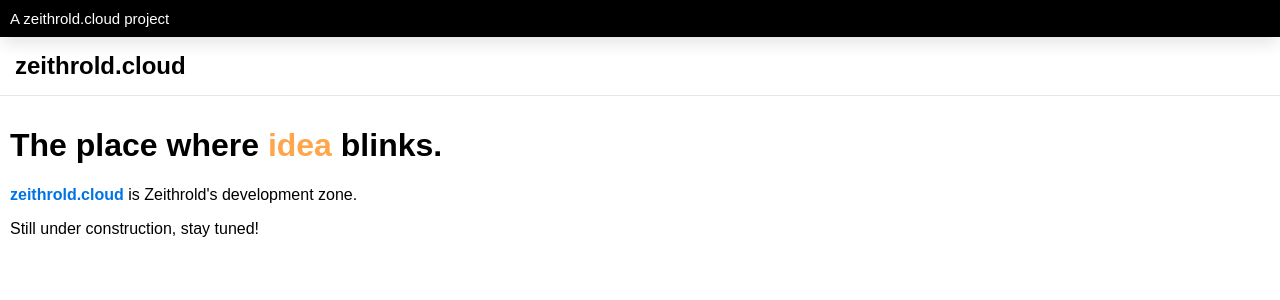
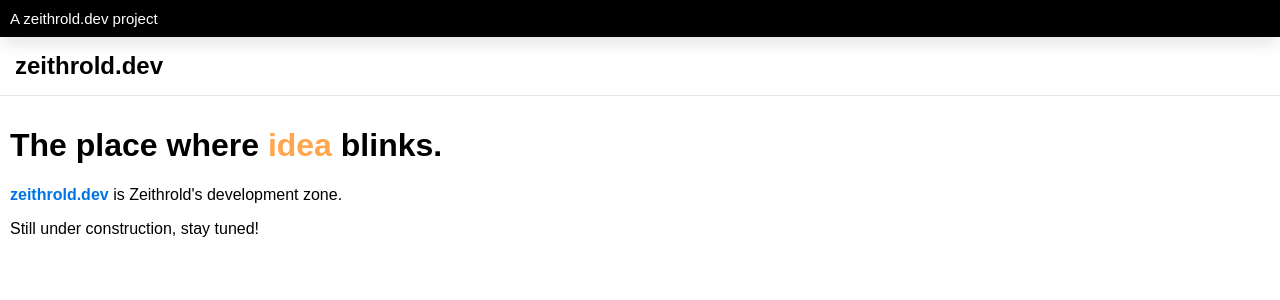
Before and after one commit to zeithrold/zeithrold.dev, a React (Vite) app: page / in a window 1280 px wide. Shown: the top 300 px of the page. Built offline with nearby package versions, Linux system fonts and the light colour scheme.

Commit message:
Modified Domain

```diff
--- a/src/App.tsx
+++ b/src/App.tsx
@@ -1,7 +1,7 @@
 import React from 'react';
 import { useTranslation } from 'react-i18next';
 import { createUseStyles } from 'react-jss';
-import CloudCommonHeader from './components/CloudCommonHeader';
+import DevCommonHeader from './components/DevCommonHeader';
 import Header from './components/Header';
 import ZeithroldProvider from './components/ZeithroldProvider';
 
@@ -24,11 +24,11 @@ export default function App() {
   return (
     <React.StrictMode>
       <ZeithroldProvider>
-        <CloudCommonHeader homepage={true}></CloudCommonHeader>
+        <DevCommonHeader homepage={true}></DevCommonHeader>
         <Header></Header>
         <div className={styles.appRoot}>
           <h1>The place where <span className={styles.appIdeaText}>idea</span> blinks.</h1>
-          <p><span className={styles.appDomainText}>zeithrold.cloud </span>is Zeithrold's development zone.</p>
+          <p><span className={styles.appDomainText}>zeithrold.dev</span> is Zeithrold's development zone.</p>
           <p>Still under construction, stay tuned!</p>
         </div>
       </ZeithroldProvider>
--- a/src/components/CloudCommonHeader.tsx
+++ b/src/components/DevCommonHeader.tsx
@@ -21,17 +21,17 @@ const useStyles = createUseStyles({
   }
 });
 
-export interface CloudCommonHeaderProps {
-  // If the page is not zeithrold.cloud them show a link to the home page.
+export interface DevCommonHeaderProps {
+  // If the page is not zeithrold.dev then show a link to the home page.
   homepage?: boolean;
 }
 
-export default function CloudCommonHeader(props: CloudCommonHeaderProps) {
+export default function DevCommonHeader({ homepage }: DevCommonHeaderProps) {
   const styles = useStyles();
   return (
     <div className={styles.headerRoot}>
-      <span className={styles.headerText}>A zeithrold.cloud project</span>
-      {props.homepage ? null : <a href="https://zeithrold.cloud" className={styles.headerLink}>Home</a>}
+      <span className={styles.headerText}>A zeithrold.dev project</span>
+      {homepage ? null : <a href="https://zeithrold.dev" className={styles.headerLink}>Home</a>}
     </div>
   );
 }
--- a/src/components/Header.tsx
+++ b/src/components/Header.tsx
@@ -20,7 +20,7 @@ export default function Header() {
   const styles = useStyles();
   return (
     <div className={styles.headerRoot}>
-      <span className={styles.headerTitle}>zeithrold.cloud</span>
+      <span className={styles.headerTitle}>zeithrold.dev</span>
     </div>
   );
 }
```
